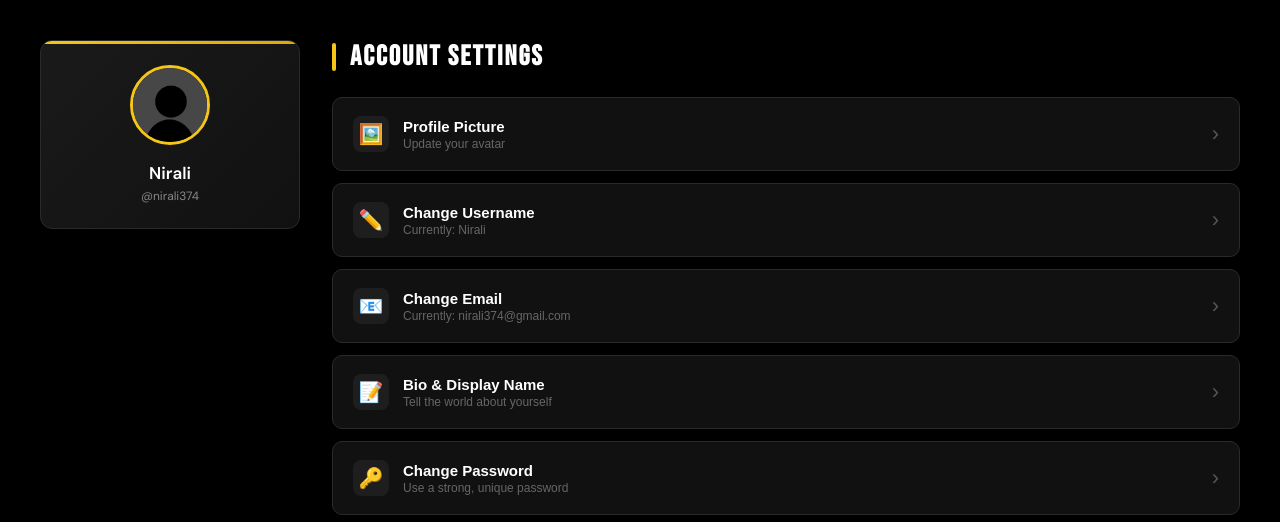
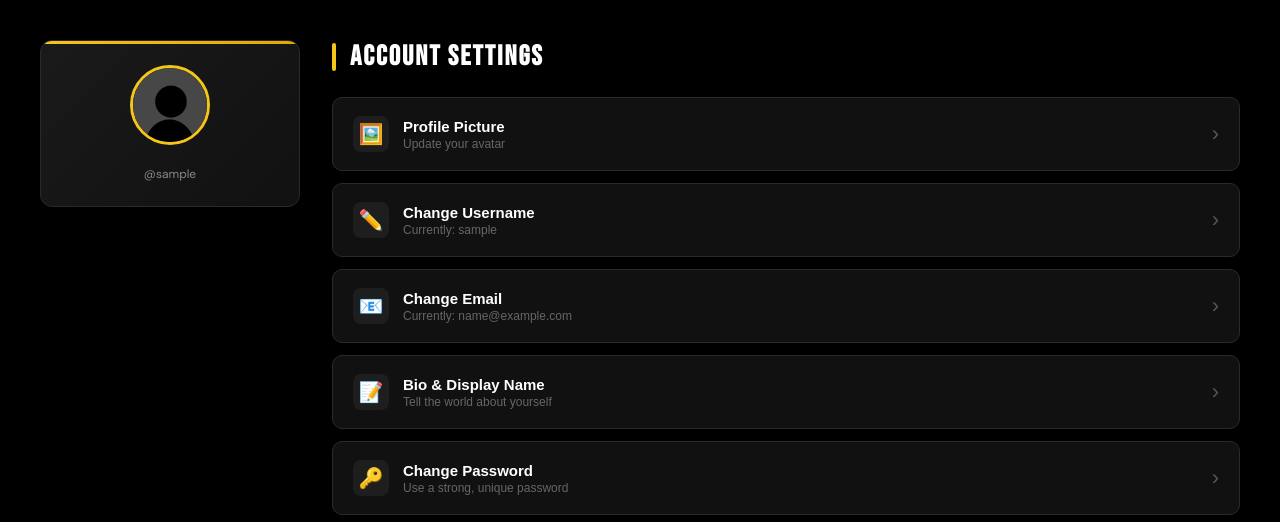
Before and after one commit to MANAN-8017/Movies-Verse, a Django app: page /settings/ in a window 1280 px wide. Shown: the part 61-583 px from the top of the page. Run offline with Django 5.2, Linux system fonts and the light colour scheme; the visitor is signed in with stand-in values (Sample User, id 1).

Commit message:
Dynamic Settings Page Implemented

```diff
--- a/templates/Profile.html
+++ b/templates/Profile.html
@@ -26,7 +26,7 @@
             <a href="{% url 'index' %}">Movies</a>
             <a href="{% url 'watchlist' %}">Watchlist</a>
             <div class="profile-dropdown">
-                {% if request.user.is_authenticated and request.user.profile.profile_pic %}
+                {% if request.user.profile.profile_pic and request.user.profile.profile_pic.url %}
                     <img src="{{ request.user.profile.profile_pic.url }}" class="profile-avatar" alt="Profile">
                 {% else %}
                     <img src="{% static 'images/default_pfp.jpeg' %}" class="profile-avatar" alt="Default Profile">
@@ -47,7 +47,7 @@
         <div class="banner-overlay"></div>
         <div class="profile-hero-content">
             <div class="profile-hero-avatar-wrap">
-                {% if request.user.is_authenticated and request.user.profile.profile_pic %}
+                {% if request.user.profile.profile_pic and request.user.profile.profile_pic.url %}
                     <img src="{{ request.user.profile.profile_pic.url }}" class="profile-hero-avatar" alt="Profile">
                 {% else %}
                     <img src="{% static 'images/default_pfp.jpeg' %}" class="profile-hero-avatar" alt="Default Profile">
--- a/templates/Settings.html
+++ b/templates/Settings.html
@@ -40,7 +40,7 @@ function toggleAccordion(btn) {
             <a href="{% url 'index' %}">Movies</a>
             <a href="{% url 'watchlist' %}">Watchlist</a>
             <div class="profile-dropdown">
-                {% if request.user.profile.profile_pic and request.user.profile.profile_pic.url %}
+            {% if request.user.is_authenticated and request.user.profile.profile_pic %}
                     <img src="{{ request.user.profile.profile_pic.url }}" class="profile-avatar" alt="Profile">
                 {% else %}
                     <img src="{% static 'images/default_pfp.jpeg' %}" class="profile-avatar" alt="Default Profile">
@@ -61,17 +61,27 @@ function toggleAccordion(btn) {
         <aside class="settings-sidebar">
             <div class="sidebar-header">
                 <div class="user-avatar-wrap">
-                    {% if request.user.profile.profile_pic and request.user.profile.profile_pic.url %}
+                    {% if request.user.is_authenticated and request.user.profile.profile_pic %}
                         <img src="{{ request.user.profile.profile_pic.url }}" class="sidebar-avatar" alt="Profile">
                     {% else %}
                         <img src="{% static 'images/default_pfp.jpeg' %}" class="sidebar-avatar" alt="Default Profile">
                     {% endif %}
                 </div>
-                <div class="sidebar-username">Nirali</div>
-                <div class="sidebar-email">@nirali374</div>
+                <div class="sidebar-username">{{ request.user.profile.display_name }}</div>
+                <div class="sidebar-email">@{{ request.user.username }}</div>
             </div>
         </aside>
 
+{% if messages %}
+<div class="messages-container">
+    {% for message in messages %}
+        <div class="alert alert-{{ message.tags }}">
+            <span class="alert-text">{{ message }}</span>
+            <button class="alert-close" onclick="this.parentElement.remove()">×</button>
+        </div>
+    {% endfor %}
+</div>
+{% endif %}
         <!-- Main Content -->
         <main class="settings-main">
 
@@ -94,7 +104,7 @@ function toggleAccordion(btn) {
                     <div class="accordion-body">
                         <div class="pfp-update-wrap">
                             <div class="pfp-preview-container">
-                                {% if request.user.profile.profile_pic and request.user.profile.profile_pic.url %}
+                                {% if request.user.is_authenticated and request.user.profile.profile_pic %}
                                     <img src="{{ request.user.profile.profile_pic.url }}" class="pfp-preview" id="pfp-preview-img" alt="Current Picture">
                                 {% else %}
                                     <img src="{% static 'images/default_pfp.jpeg' %}" class="pfp-preview" id="pfp-preview-img" alt="Default Picture">
@@ -124,7 +134,7 @@ function toggleAccordion(btn) {
                             <span class="acc-icon">✏️</span>
                             <div>
                                 <div class="acc-title">Change Username</div>
-                                <div class="acc-subtitle">Currently: Nirali</div>
+                                <div class="acc-subtitle">Currently: {{ request.user.username }}</div>
                             </div>
                         </div>
                         <span class="acc-arrow">›</span>
@@ -148,7 +158,7 @@ function toggleAccordion(btn) {
                             <span class="acc-icon">📧</span>
                             <div>
                                 <div class="acc-title">Change Email</div>
-                                <div class="acc-subtitle">Currently: nirali374@gmail.com</div>
+                                <div class="acc-subtitle">Currently: {{ request.user.email }}</div>
                             </div>
                         </div>
                         <span class="acc-arrow">›</span>
@@ -181,9 +191,9 @@ function toggleAccordion(btn) {
                         <form method="POST" action="{% url 'settings' %}" class="settings-form">
                             {% csrf_token %}
                             <label>Display Name</label>
-                            <input type="text" name="display_name" placeholder="How you appear to others" class="settings-input" value="Nirali">
+                            <input type="text" name="display_name" placeholder="How you appear to others" class="settings-input" value="{{ request.user.profile.display_name }}">
                             <label>Bio</label>
-                            <textarea name="bio" class="settings-textarea" placeholder="A short bio about your movie tastes...">cinephile</textarea>
+                            <textarea name="bio" class="settings-textarea" placeholder="A short bio about your movie tastes...">{{ request.user.profile.bio }}</textarea>
                             <label>Favourite Genre</label>
                             <select name="fav_genre" class="settings-select">
                                 <option value="">Select genre...</option>
```
